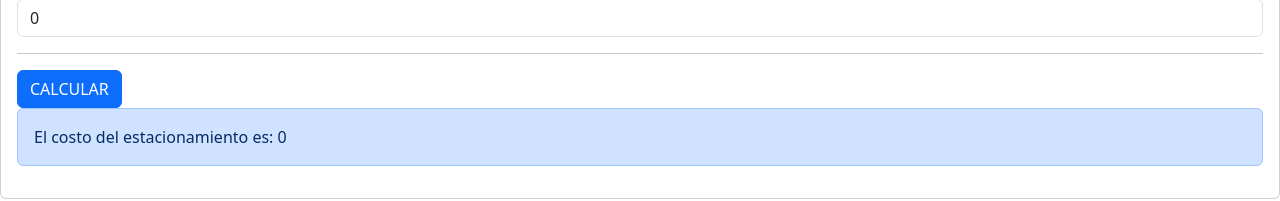
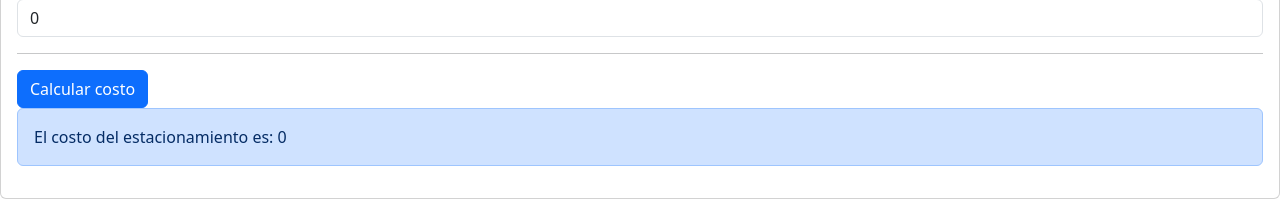
Before and after one commit to Mauricio51448/DAWI_CL3_BeLuFerMau, an Angular app: page /estacionamiento in a window 1280 px wide. Shown: the part 233-434 px from the top of the page. Built offline with nearby package versions, Linux system fonts and the light colour scheme.

Commit message:
correccion de nombre

```diff
--- a/src/app/form-precioxhoras-estacionamiento/form-precioxhoras-estacionamiento.component.html
+++ b/src/app/form-precioxhoras-estacionamiento/form-precioxhoras-estacionamiento.component.html
@@ -16,7 +16,7 @@
             id="txtMinutos" placeholder="Ingrese los minutos">
         </div>
         <hr />
-        <button type="button" (click)="calcularCosto()" class="btn btn-primary">CALCULAR</button>
+        <button type="button" (click)="calcularCosto()" class="btn btn-primary">Calcular costo</button>
         <div class="alert alert-primary" role="alert">
             El costo del estacionamiento es: {{costo}}
         </div>
```
